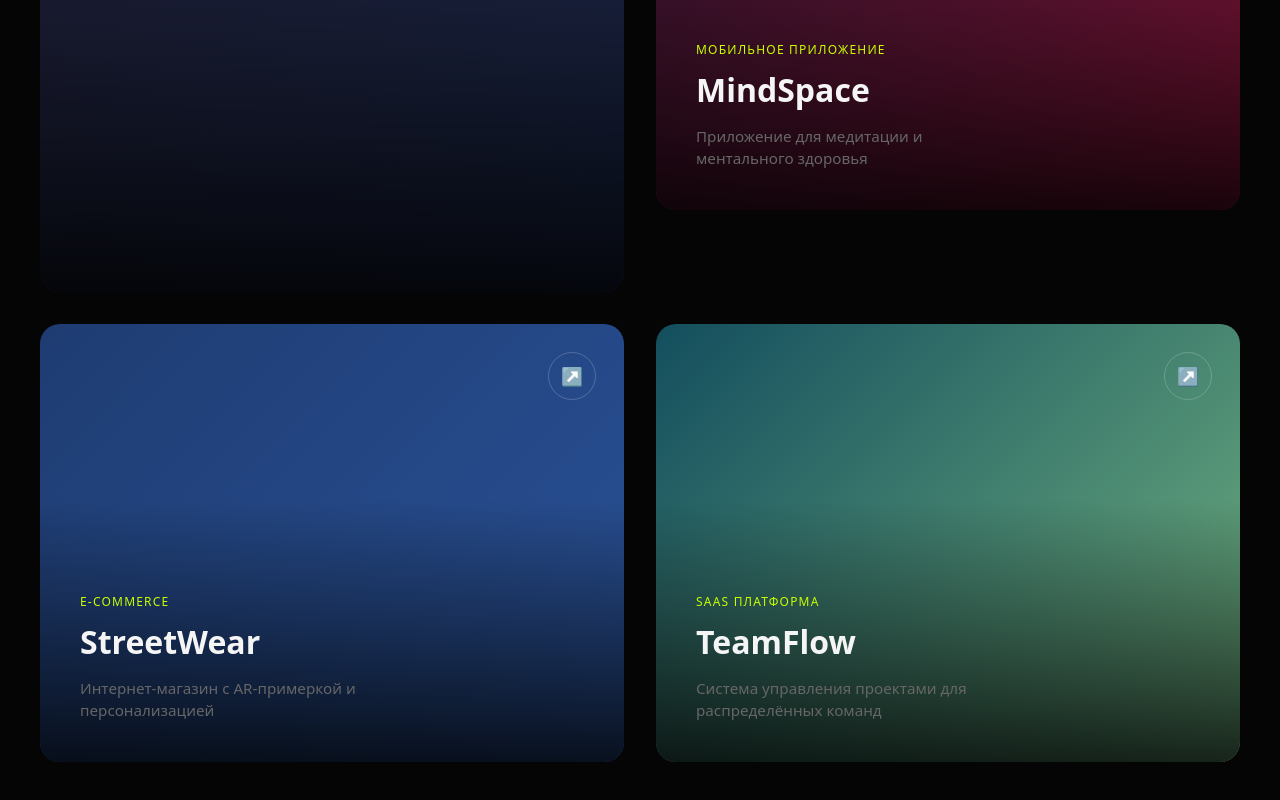
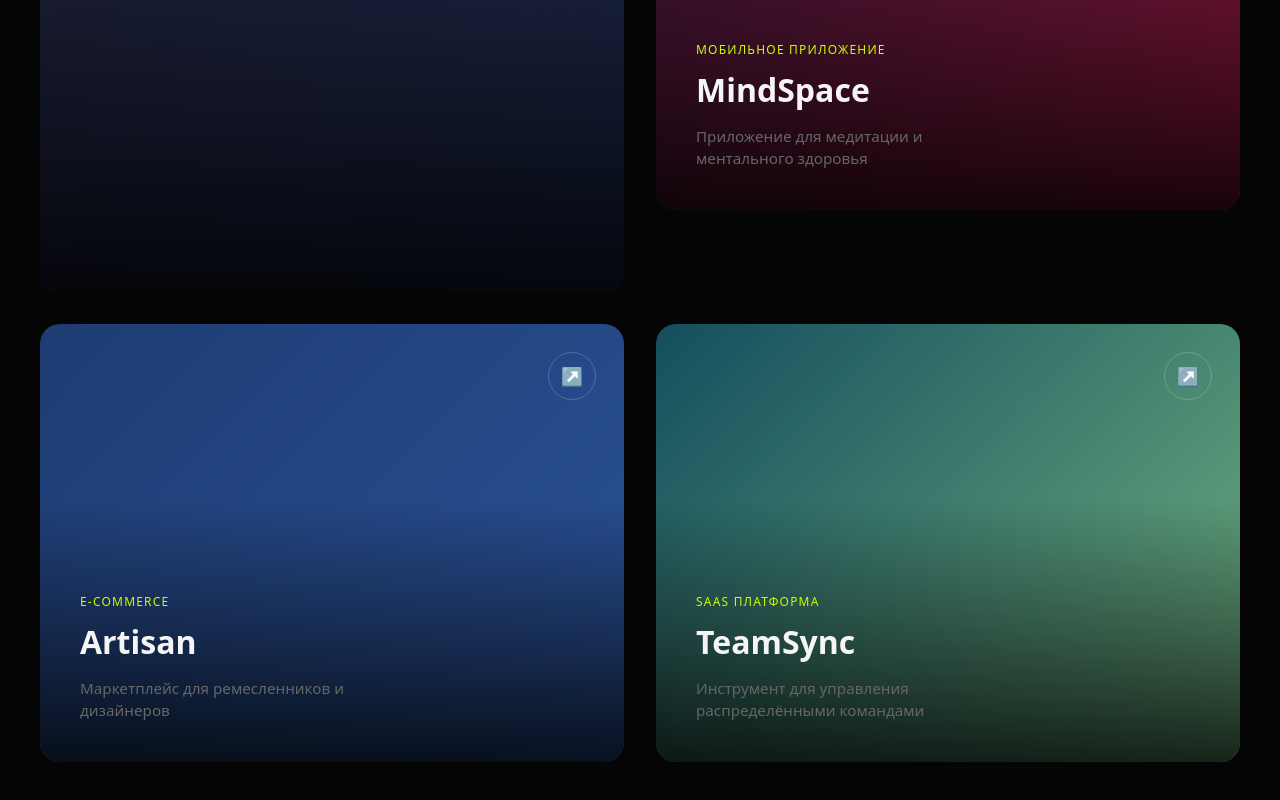
Before and after one commit to R0D10Nq/buro42, a Next.js app in the folder landing-page/: page / in a window 1280 px wide. Shown: the part 2910-3710 px from the top of the page. Built offline with nearby package versions, Linux system fonts and the light colour scheme.

Commit message:
fix: актуализировать контент Projects

```diff
--- a/landing-page/components/sections/Projects.tsx
+++ b/landing-page/components/sections/Projects.tsx
@@ -29,14 +29,14 @@ const PROJECTS: readonly Project[] = [
   },
   {
     typeLabel: "E-commerce",
-    name: "StreetWear",
-    description: "Интернет-магазин с AR-примеркой и персонализацией",
+    name: "Artisan",
+    description: "Маркетплейс для ремесленников и дизайнеров",
     gradient: "linear-gradient(135deg, #1e3c72 0%, #2a5298 100%)",
   },
   {
     typeLabel: "SaaS платформа",
-    name: "TeamFlow",
-    description: "Система управления проектами для распределённых команд",
+    name: "TeamSync",
+    description: "Инструмент для управления распределёнными командами",
     gradient: "linear-gradient(135deg, #134e5e 0%, #71b280 100%)",
   },
 ] as const;
```
